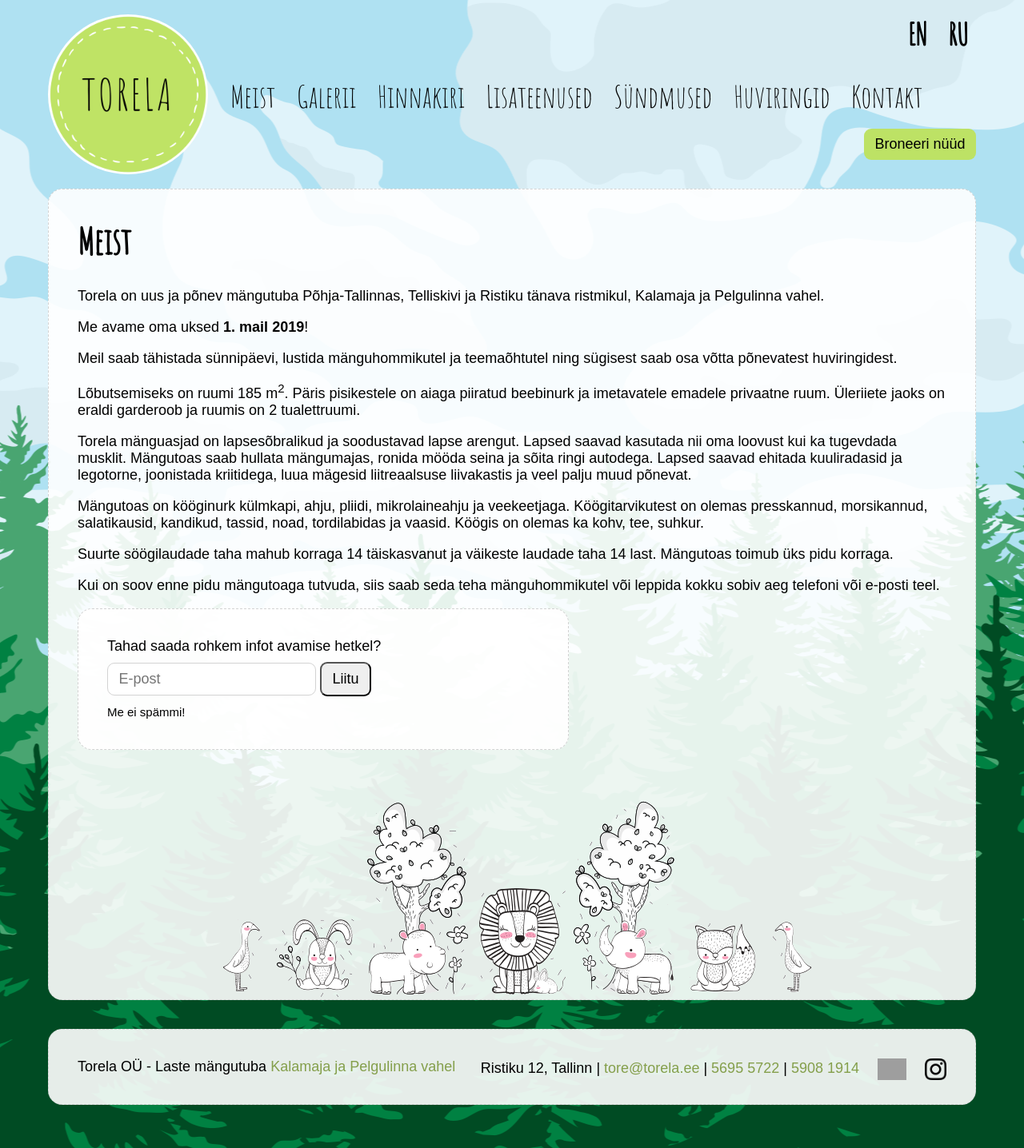
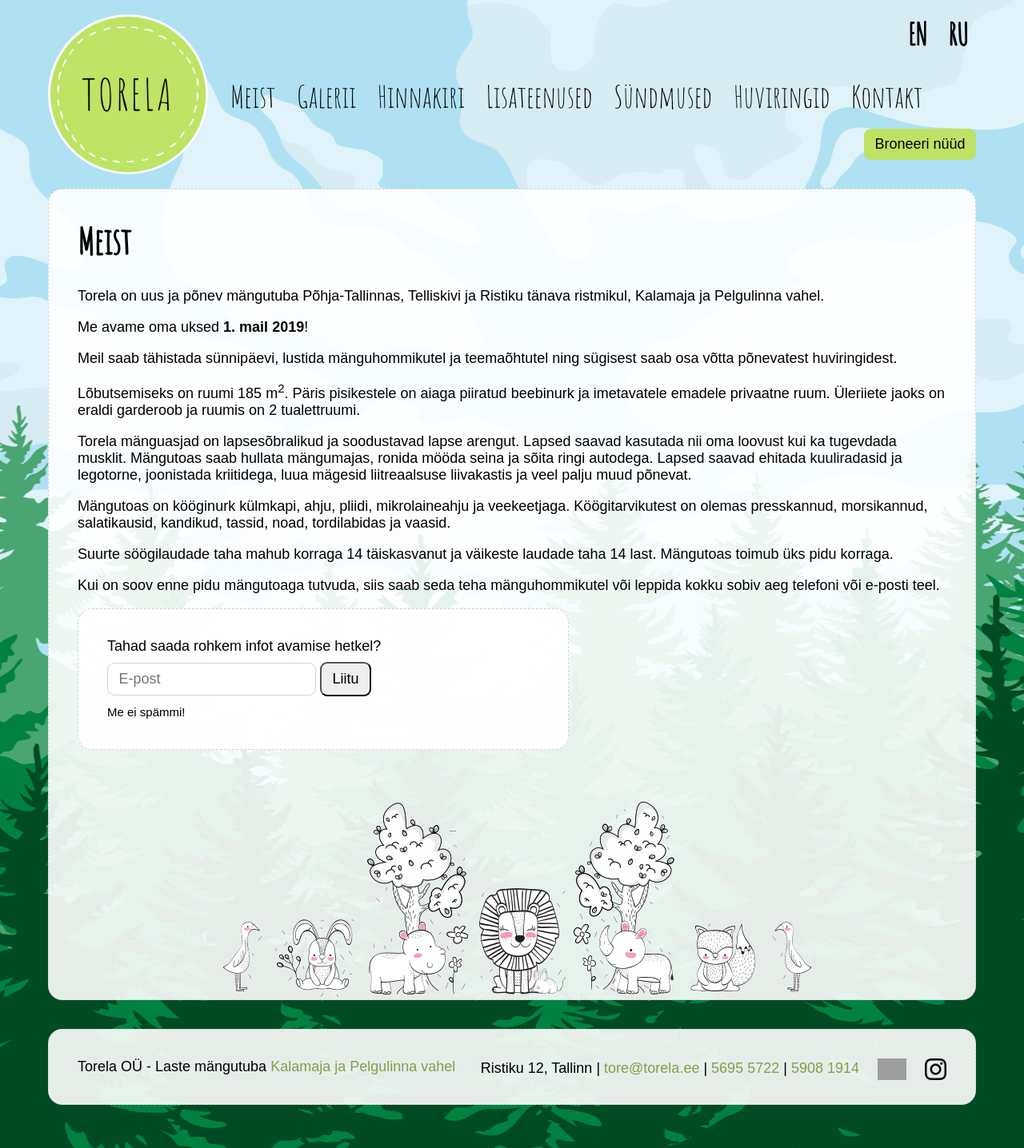
Before and after one commit to mypsik/torela, a Jekyll site: the page built from index.md, in a window 1280 px wide. Shown: the whole page at 80% size. Built offline with Jekyll 4.4.1, drawn with Linux system fonts in a browser that asks for light colours; grey boxes are pictures that could not be loaded.

Commit message:
Kohvijutt maha

```diff
--- a/index.md
+++ b/index.md
@@ -23,7 +23,7 @@ Torela mänguasjad on lapsesõbralikud ja soodustavad lapse arengut. Lapsed saav
 Mängutoas saab hullata mängumajas, ronida mööda seina ja sõita ringi autodega.
 Lapsed saavad ehitada kuuliradasid ja legotorne, joonistada kriitidega, luua mägesid liitreaalsuse liivakastis ja veel palju muud põnevat.
 
-Mängutoas on kööginurk külmkapi, ahju, pliidi, mikrolaineahju ja veekeetjaga. Köögitarvikutest on olemas presskannud, morsikannud, salatikausid, kandikud, tassid, noad, tordilabidas ja vaasid. Köögis on olemas ka kohv, tee, suhkur.
+Mängutoas on kööginurk külmkapi, ahju, pliidi, mikrolaineahju ja veekeetjaga. Köögitarvikutest on olemas presskannud, morsikannud, salatikausid, kandikud, tassid, noad, tordilabidas ja vaasid.
 
 Suurte söögilaudade taha mahub korraga 14 täiskasvanut ja väikeste laudade taha 14 last.
 Mängutoas toimub üks pidu korraga.
```
